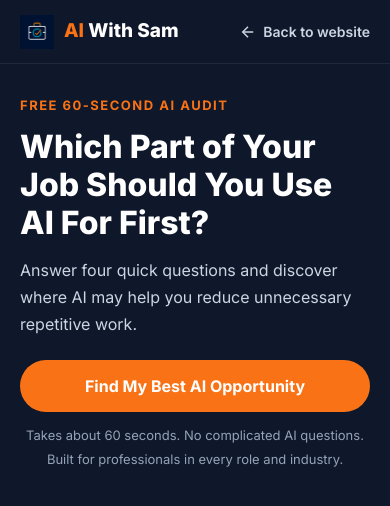
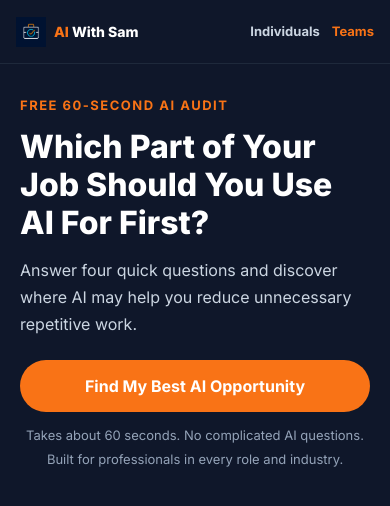
Before and after one commit to samkershner1234-aisk/ai-with-sam, a React (Vite) app: page /ai-time-waste-audit in a window 390 px wide. Shown: the top 506 px of the page. Built offline with nearby package versions, Linux system fonts and the light colour scheme.

Commit message:
Refactor AuditHeader for explicit navigation options
Updated the AuditHeader component to provide explicit navigation options for Individuals and Teams, replacing the previous vague link. Adjusted styles for improved layout and responsiveness.

```diff
--- a/src/audit/AuditHeader.jsx
+++ b/src/audit/AuditHeader.jsx
@@ -1,7 +1,17 @@
 import { Link } from "react-router-dom";
 
-// Focused header for the audit route. No full site navigation.
+// Focused header for the audit route. Two explicit destinations (Individuals,
+// Teams) replace the previous vague "back to website" action so a visitor
+// always knows exactly where each option leads. No full site navigation.
 export default function AuditHeader() {
+  const navLinkStyle = {
+    color: "#CBD5E1",
+    fontSize: "clamp(13px,3.2vw,15px)",
+    fontWeight: 700,
+    textDecoration: "none",
+    whiteSpace: "nowrap",
+  };
+
   return (
     <header
       style={{
@@ -13,20 +23,17 @@ export default function AuditHeader() {
         borderBottom: "1px solid #1E293B",
       }}
     >
-      <div style={{ maxWidth: "720px", margin: "0 auto", padding: "0 20px", height: "100%", display: "flex", alignItems: "center", justifyContent: "space-between" }}>
-        <Link to="/" aria-label="AI With Sam home" style={{ display: "flex", alignItems: "center", gap: "10px", textDecoration: "none" }}>
-          <img src="/logo.png" alt="AI With Sam Logo" style={{ height: "34px", width: "34px", objectFit: "contain" }} />
-          <span style={{ fontWeight: 800, color: "#FFFFFF", fontSize: "19px" }}>
+      <div style={{ maxWidth: "720px", margin: "0 auto", padding: "0 16px", height: "100%", display: "flex", alignItems: "center", justifyContent: "space-between", gap: "10px" }}>
+        <Link to="/" aria-label="AI With Sam home" style={{ display: "flex", alignItems: "center", gap: "8px", textDecoration: "none", minWidth: 0, flex: "0 1 auto", overflow: "hidden" }}>
+          <img src="/logo.png" alt="AI With Sam Logo" style={{ height: "30px", width: "30px", objectFit: "contain", flex: "0 0 auto" }} />
+          <span style={{ fontWeight: 800, color: "#FFFFFF", fontSize: "clamp(14px,3.6vw,19px)", whiteSpace: "nowrap", overflow: "hidden", textOverflow: "ellipsis" }}>
             <span style={{ color: "#F97316" }}>AI</span> With Sam
           </span>
         </Link>
-        <Link to="/" aria-label="Back to website" style={{ color: "#CBD5E1", fontSize: "14px", fontWeight: 600, textDecoration: "none", display: "inline-flex", alignItems: "center", gap: "6px", minHeight: "44px" }}>
-          <svg width="18" height="18" viewBox="0 0 24 24" fill="none" stroke="currentColor" strokeWidth="2" aria-hidden="true">
-            <line x1="19" y1="12" x2="5" y2="12" />
-            <polyline points="12 19 5 12 12 5" />
-          </svg>
-          <span className="audit-back-label">Back to website</span>
-        </Link>
+        <nav aria-label="Choose your path" style={{ display: "flex", alignItems: "center", gap: "clamp(12px,3vw,20px)", flex: "0 0 auto" }}>
+          <Link to="/" style={navLinkStyle}>Individuals</Link>
+          <Link to="/teams" style={{ ...navLinkStyle, color: "#F97316" }}>Teams</Link>
+        </nav>
       </div>
     </header>
   );
```
